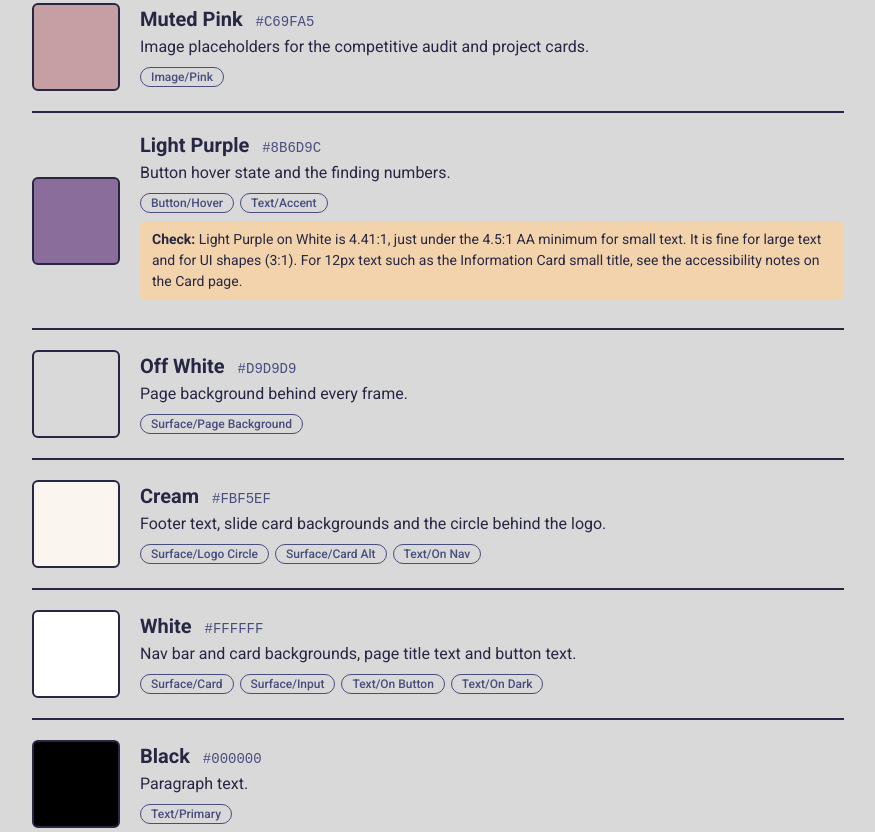
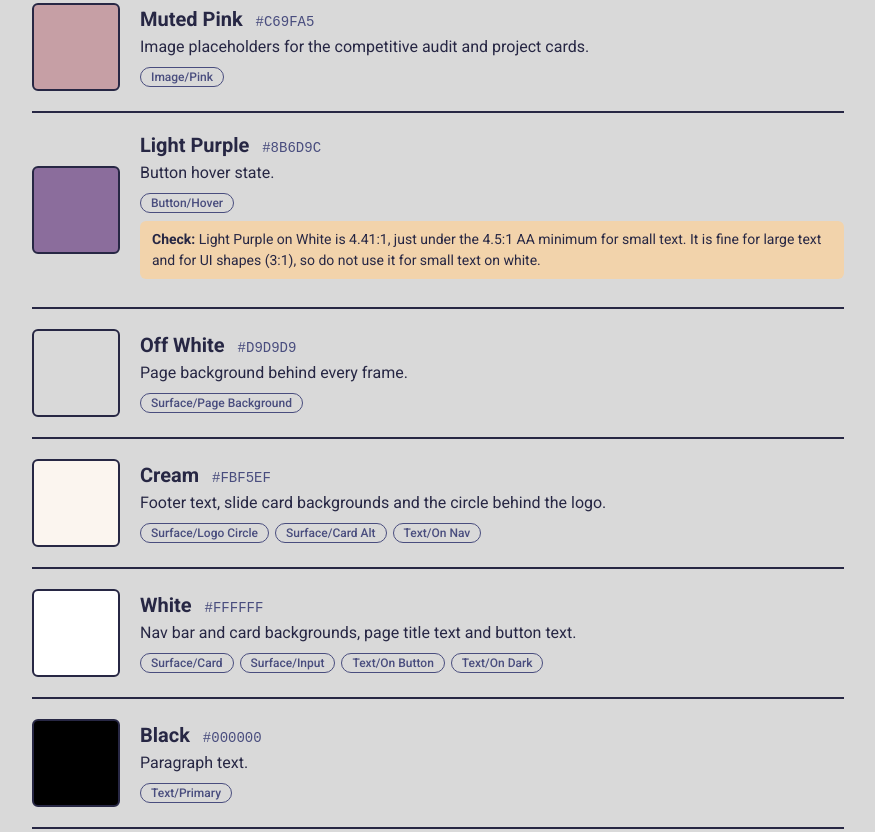
Before and after one commit to JMyersUX/JmdesignIIsystem, a plain HTML site: page foundations/color-palette.html in a window 1280 px wide. Shown: the part 778-1610 px from the top of the page, without its empty margins (202-1077 px from the left). Drawn offline with Linux system fonts and the light colour scheme.

Commit message:
Update color palette and accessibility notes

```diff
--- a/foundations/color-palette.html
+++ b/foundations/color-palette.html
@@ -68,7 +68,7 @@
 <li><div class="swatch" style="background:#272744"></div><div><h3>Dark Blue <code>#272744</code></h3><p>Page title bar and footer background, headings and titles, nav text.</p><ul class="tokens"><li>Surface/Nav</li><li>Text/Title</li><li>Control/Background</li><li>Border/Outline</li></ul></div></li>
 <li><div class="swatch" style="background:#F2D3AB"></div><div><h3>Muted Orange <code>#F2D3AB</code></h3><p>Image placeholders for the cover, phone screens and web screens.</p><ul class="tokens"><li>Image/Orange</li></ul></div></li>
 <li><div class="swatch" style="background:#C69FA5"></div><div><h3>Muted Pink <code>#C69FA5</code></h3><p>Image placeholders for the competitive audit and project cards.</p><ul class="tokens"><li>Image/Pink</li></ul></div></li>
-<li><div class="swatch" style="background:#8B6D9C"></div><div><h3>Light Purple <code>#8B6D9C</code></h3><p>Button hover state and the finding numbers.</p><ul class="tokens"><li>Button/Hover</li><li>Text/Accent</li></ul><p class="note"><strong>Check:</strong> Light Purple on White is 4.41:1, just under the 4.5:1 AA minimum for small text. It is fine for large text and for UI shapes (3:1). For 12px text such as the Information Card small title, see the accessibility notes on the Card page.</p></div></li>
+<li><div class="swatch" style="background:#8B6D9C"></div><div><h3>Light Purple <code>#8B6D9C</code></h3><p>Button hover state.</p><ul class="tokens"><li>Button/Hover</li></ul><p class="note"><strong>Check:</strong> Light Purple on White is 4.41:1, just under the 4.5:1 AA minimum for small text. It is fine for large text and for UI shapes (3:1), so do not use it for small text on white.</p></div></li>
 <li><div class="swatch" style="background:#D9D9D9"></div><div><h3>Off White <code>#D9D9D9</code></h3><p>Page background behind every frame.</p><ul class="tokens"><li>Surface/Page Background</li></ul></div></li>
 <li><div class="swatch" style="background:#FBF5EF"></div><div><h3>Cream <code>#FBF5EF</code></h3><p>Footer text, slide card backgrounds and the circle behind the logo.</p><ul class="tokens"><li>Surface/Logo Circle</li><li>Surface/Card Alt</li><li>Text/On Nav</li></ul></div></li>
 <li><div class="swatch" style="background:#FFFFFF"></div><div><h3>White <code>#FFFFFF</code></h3><p>Nav bar and card backgrounds, page title text and button text.</p><ul class="tokens"><li>Surface/Card</li><li>Surface/Input</li><li>Text/On Button</li><li>Text/On Dark</li></ul></div></li>
@@ -91,7 +91,6 @@
 <tr><th scope="row"><span class="dot" style="background:#494D7E"></span>Text/Secondary</th><td>Blue-Purple</td><td><code>#494D7E</code></td><td>Labels, captions and other secondary text.</td></tr>
 <tr><th scope="row"><span class="dot" style="background:#FBF5EF"></span>Text/On Nav</th><td>Cream</td><td><code>#FBF5EF</code></td><td>Text on the dark footer.</td></tr>
 <tr><th scope="row"><span class="dot" style="background:#FFFFFF"></span>Text/On Button</th><td>White</td><td><code>#FFFFFF</code></td><td>Text on buttons.</td></tr>
-<tr><th scope="row"><span class="dot" style="background:#8B6D9C"></span>Text/Accent</th><td>Light Purple</td><td><code>#8B6D9C</code></td><td>Accent text such as the finding numbers.</td></tr>
 <tr><th scope="row"><span class="dot" style="background:#FFFFFF"></span>Text/On Dark</th><td>White</td><td><code>#FFFFFF</code></td><td>Text on dark backgrounds such as the page title.</td></tr>
 <tr><th scope="row"><span class="dot" style="background:#494D7E"></span>Button/Default</th><td>Blue-Purple</td><td><code>#494D7E</code></td><td>Button default fill.</td></tr>
 <tr><th scope="row"><span class="dot" style="background:#8B6D9C"></span>Button/Hover</th><td>Light Purple</td><td><code>#8B6D9C</code></td><td>Button hover state.</td></tr>
@@ -119,7 +118,6 @@
 <div class="dd-col dont"><h3><span aria-hidden="true">✕</span> Don't</h3><p>Don't use pairs that fail WCAG, even when they look close.</p>
 <ul>
 <li><div class="sample" style="background:var(--surface-page);color:var(--control-inactive)"><strong>Placeholder</strong><small>3.51:1 · Fail</small></div><span class="caption">Control/Inactive used as text on Surface/Page Background</span></li>
-<li><div class="sample" style="background:var(--surface-card);color:var(--text-accent)"><strong>Small title</strong><small>4.41:1 · Fail at 12px</small></div><span class="caption">Text/Accent on Surface/Card in small text</span></li>
 <li><div class="sample" style="background:var(--button-hover);color:var(--text-on-button)"><strong>Button</strong><small>4.41:1 · Fail at 14px</small></div><span class="caption">Text/On Button on Button/Hover</span></li>
 <li><div class="sample" style="background:var(--surface-card);color:var(--image-orange)"><strong>Orange text</strong><small>1.43:1 · Fail</small></div><span class="caption">Image/Orange used as text color. Image tokens are fills only.</span></li>
 <li><div class="sample" style="background:var(--control-background);color:var(--control-inactive)"><strong>Footer</strong><small>2.90:1 · Fail</small></div><span class="caption">Control/Inactive used as text on Surface/Nav</span></li>
```
